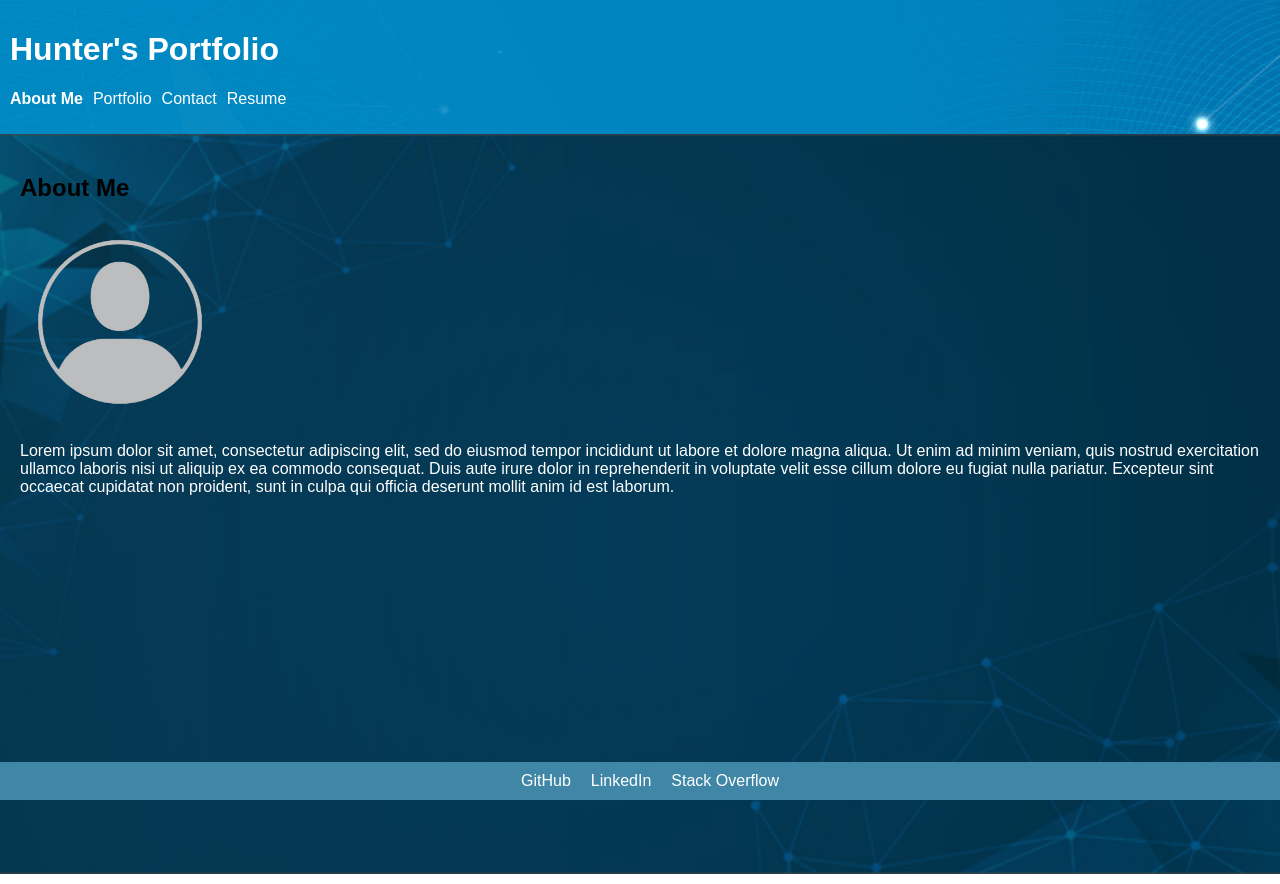
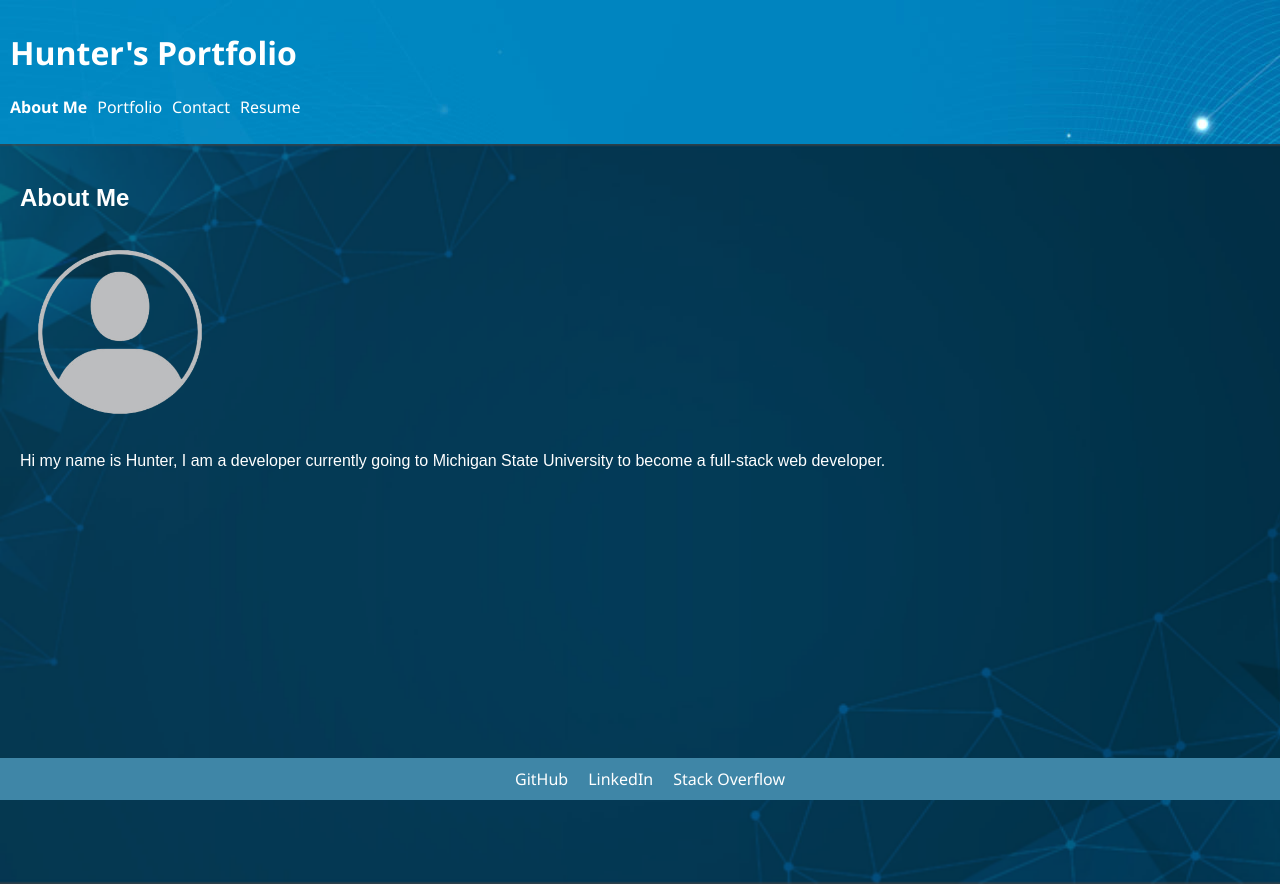
Before and after one commit to RRHunterH/React-Portfolio, a React app in the folder my-portfolio/: page / in a window 1280 px wide. Built offline with nearby package versions, Linux system fonts and the light colour scheme; the HTML template or start-up script is replaced by a standard one.

Commit message:
added a shrt description to the AboutMe.js

```diff
--- a/my-portfolio/src/components/AboutMe.js
+++ b/my-portfolio/src/components/AboutMe.js
@@ -2,13 +2,13 @@ import React from 'react';
 
 const AboutMe = () => {
   return (
-    <section style={{ position: 'relative', minHeight: 'calc(100vh - 100px)', padding: '20px' }}>
+    <section style={{ position: 'relative', minHeight: 'calc(100vh - 100px)', padding: '20px', fontFamily: 'Arial, sans-serif' }}>
       <div style={{ position: 'absolute', top: 0, left: 0, width: '100%', height: '100%', backgroundImage: `url(${process.env.PUBLIC_URL}/Background.jpg)`, backgroundSize: 'cover' }}></div>
       <div style={{ position: 'relative', zIndex: 1 }}>
-        <h2>About Me</h2>
+        <h2 style={{ fontFamily: 'Arial, sans-serif', color: '#fff' }}>About Me</h2>
         <div>
           <img src="/icon.png" alt="Developer's Avatar" style={{ maxWidth: '200px', maxHeight: '200px' }} />
-          <p style={{ color: '#fff' }}>Lorem ipsum dolor sit amet, consectetur adipiscing elit, sed do eiusmod tempor incididunt ut labore et dolore magna aliqua. Ut enim ad minim veniam, quis nostrud exercitation ullamco laboris nisi ut aliquip ex ea commodo consequat. Duis aute irure dolor in reprehenderit in voluptate velit esse cillum dolore eu fugiat nulla pariatur. Excepteur sint occaecat cupidatat non proident, sunt in culpa qui officia deserunt mollit anim id est laborum.</p>
+          <p style={{ color: '#fff' }}>Hi my name is Hunter, I am a developer currently going to Michigan State University to become a full-stack web developer.</p>
           </div>
       </div>
     </section>
--- a/my-portfolio/src/styles/styles.css
+++ b/my-portfolio/src/styles/styles.css
@@ -1,6 +1,7 @@
 
-body {
-    font-family: Arial, sans-serif;
+
+  body {
+    font-family: 'Segoe UI', Tahoma, Geneva, Verdana, sans-serif; /* Use a modern font family */
     margin: 0;
     padding: 0;
   }
```
